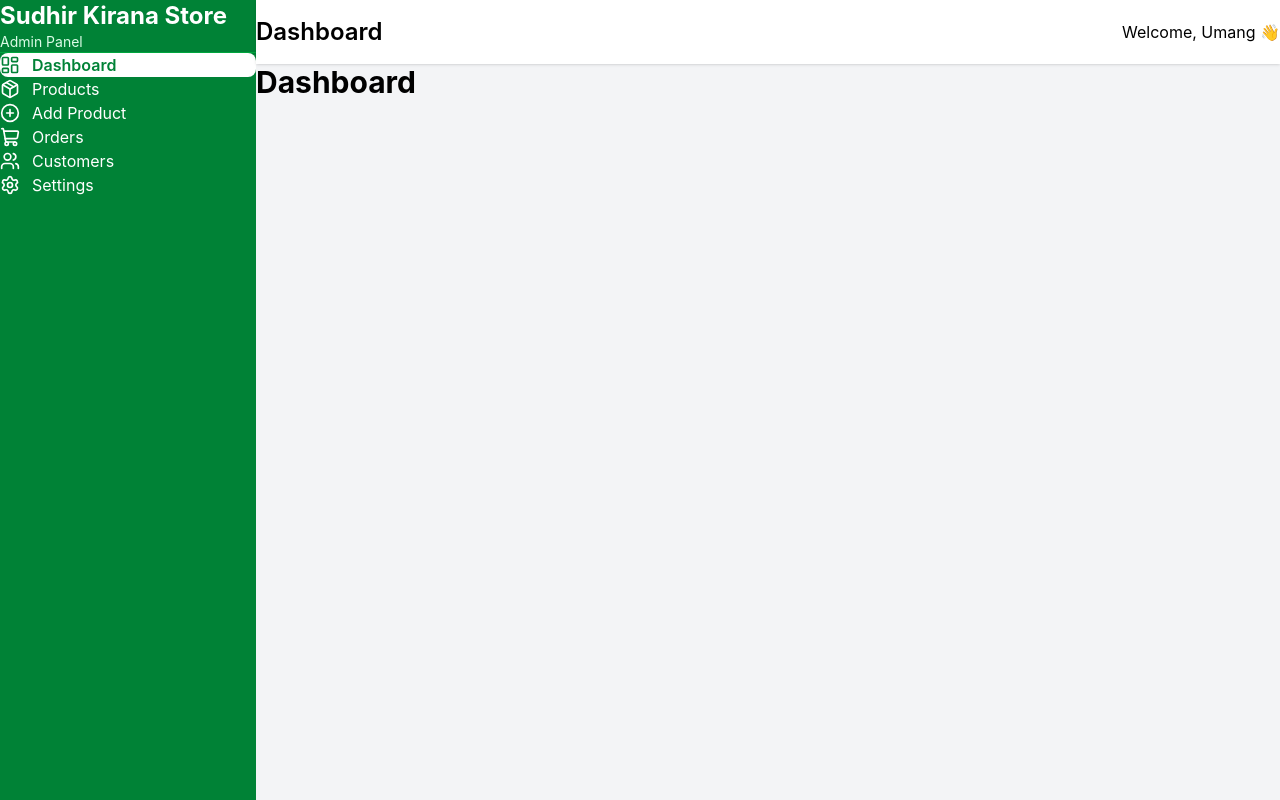
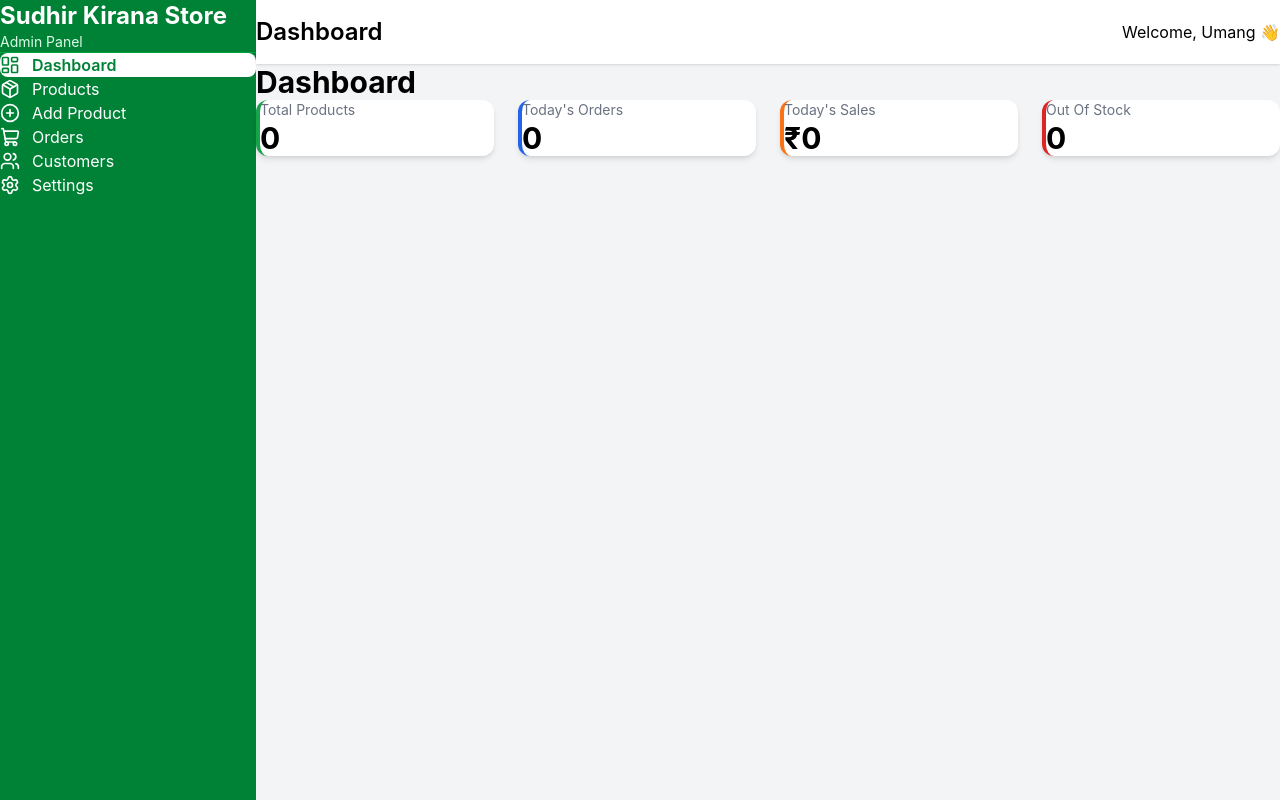
Before and after one commit to umanggupta154/sudhir-kirana-store, a React (Vite) app: page / in a window 1280 px wide. Built offline with nearby package versions, Linux system fonts and the light colour scheme.

Commit message:
Add dashboard statistics cards

```diff
--- /dev/null
+++ b/src/components/Dashboard/StatCard.jsx
@@ -0,0 +1,18 @@
+function StatCard({ title, value, color }) {
+  return (
+    <div className="bg-white rounded-xl shadow-md p-6 border-l-4"
+         style={{ borderColor: color }}>
+
+      <h3 className="text-gray-500 text-sm">
+        {title}
+      </h3>
+
+      <h1 className="text-3xl font-bold mt-2">
+        {value}
+      </h1>
+
+    </div>
+  );
+}
+
+export default StatCard;
--- a/src/pages/Dashboard/Dashboard.jsx
+++ b/src/pages/Dashboard/Dashboard.jsx
@@ -1,10 +1,40 @@
+import StatCard from "../../components/Dashboard/StatCard";
+
 function Dashboard() {
   return (
-    <div>
-      <h1 className="text-3xl font-bold">
+    <>
+      <h1 className="text-3xl font-bold mb-8">
         Dashboard
       </h1>
-    </div>
+
+      <div className="grid grid-cols-4 gap-6">
+
+        <StatCard
+          title="Total Products"
+          value="0"
+          color="#16A34A"
+        />
+
+        <StatCard
+          title="Today's Orders"
+          value="0"
+          color="#2563EB"
+        />
+
+        <StatCard
+          title="Today's Sales"
+          value="₹0"
+          color="#F97316"
+        />
+
+        <StatCard
+          title="Out Of Stock"
+          value="0"
+          color="#DC2626"
+        />
+
+      </div>
+    </>
   );
 }
 
```
